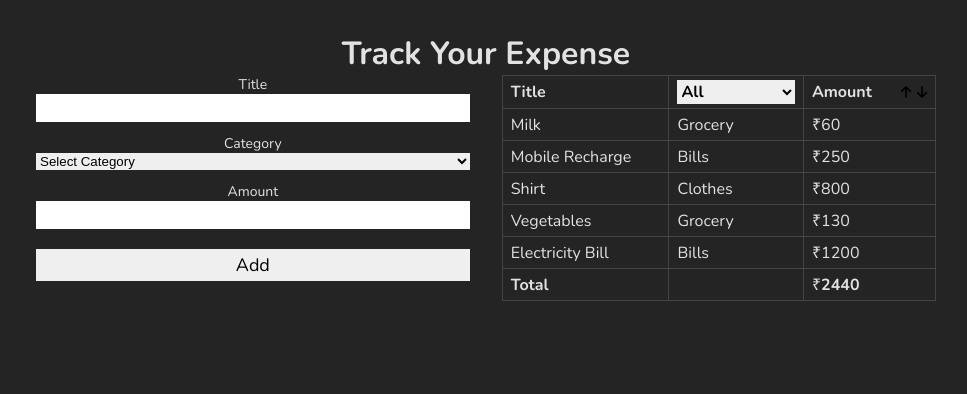
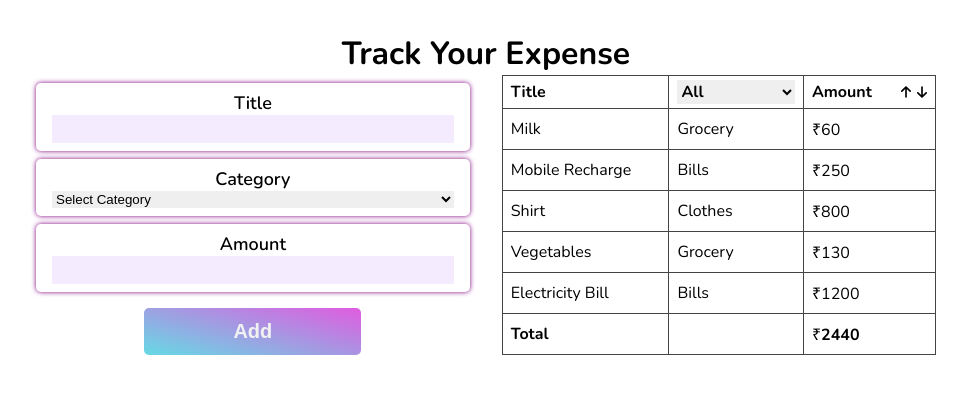
Before and after one commit to vijay-jadhav1997/react-projects, a React (Vite) app in the folder track-your-expenses/: page / in a window 1280 px wide. Shown: the top 394 px of the page, without its empty margins (154-1121 px from the left). Built offline with nearby package versions, Linux system fonts and the light colour scheme.

Commit message:
style: style 'Expense form'

```diff
--- a/track-your-expenses/src/App.css
+++ b/track-your-expenses/src/App.css
@@ -27,6 +27,7 @@ main {
 
 .expense-tracker {
   display: flex;
+  /* align-items: center; */
   gap: 32px;
 }
 
@@ -85,16 +86,23 @@ main {
 .input-container {
   display: flex;
   flex-direction: column;
-  margin-bottom: 12px;
+  max-width: 500px;
+  margin: 0.5rem auto;
+  box-shadow: 0 0 5px purple;
+  border-radius: 5px;
+  padding: 0.5rem 1rem;
 }
 
 .input-container label {
-  font-size: 14px;
+  /* font-size: 14px; */
+  font-weight: 600;
+  font-size: 18px;
 }
 
 .input-container input {
   height: 28px;
   font-family: inherit;
+  background-color: rgba(213, 174, 248, 0.242);
 }
 
 .error {
@@ -103,12 +111,46 @@ main {
 }
 
 .add-btn {
-  width: 100%;
-  height: 32px;
-  font-size: 18px;
-  font-family: inherit;
+  width: 50%;
+  max-width: 500px;
+  font-size: 20px;
+  border-radius: 5px;
+  font-family: sans-serif;
+  font-weight: 700;
+  padding: 0.75rem 1rem;
   margin-top: 8px;
+  background-color: transparent;
+  color: #f1f1f1;
+  /* box-shadow: 0 0 10px 5px #d10bd1, 0 0 25px 10px  #31cddb; */
+  position: relative;
+  backdrop-filter: blur(20px);
+  /* overflow: hidden; */
+  cursor: pointer;
 }
+
+.add-btn::after {
+  content: '';
+  position: absolute;
+  top: 0;
+  bottom: 0;
+  right: 0;
+  left: 0;
+  border-radius: 5px;
+  background-image: linear-gradient(15deg, #31cddbbe, #d10bd1ab);
+  z-index: -1;
+  transition: right 0.2s ease-in-out, left 0.2s ease-in-out;
+}
+
+.add-btn:hover::after {
+  left: 50%;
+  right: 50%;
+}
+.add-btn:hover {
+  box-shadow: 0 0 10px #149a93;
+  color: #000000;
+}
+
+
 
 .context-menu {
   background-color: white;
--- a/track-your-expenses/src/index.css
+++ b/track-your-expenses/src/index.css
@@ -1,7 +1,7 @@
 :root {
   color-scheme: light dark;
-  color: rgba(255, 255, 255, 0.87);
-  background-color: #242424;
+  /* color: rgba(255, 255, 255, 0.87);
+  background-color: #242424; */
 
   font-synthesis: none;
   text-rendering: optimizeLegibility;
```
